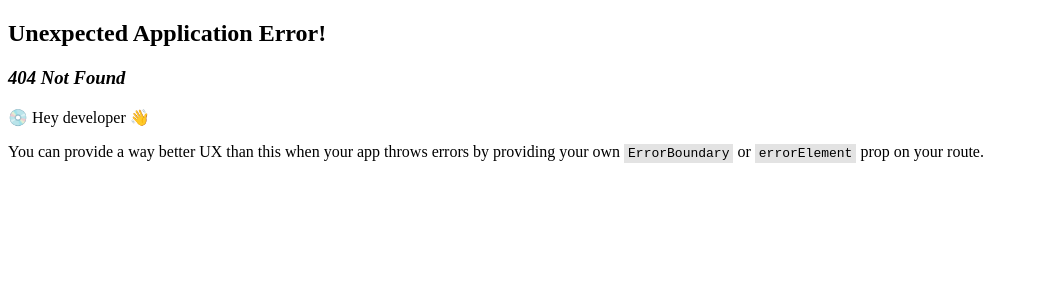
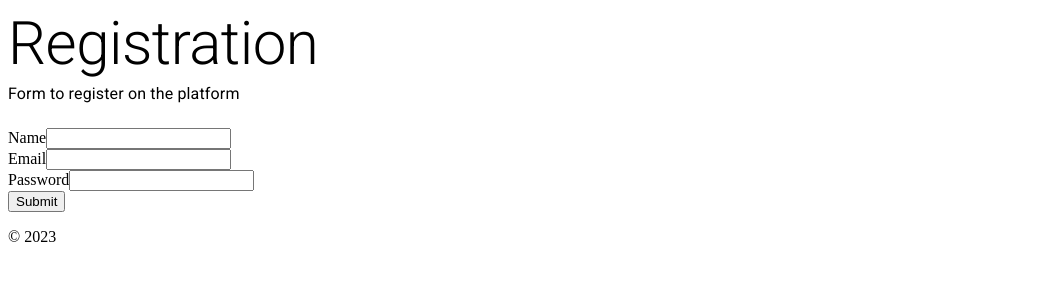
Before and after one commit to ifspcodelab/codeodyssey-frontend, a React (Vite) app: page /registration in a window 1280 px wide. Before the commit this address had no page. Shown: the top 300 px of the page, without its empty margins (0-1039 px from the left). Built offline with nearby package versions, Linux system fonts and the light colour scheme.

Commit message:
feat: add registration form and route

```diff
--- a/src/App.tsx
+++ b/src/App.tsx
@@ -1,7 +1,13 @@
 import {Outlet} from "react-router-dom";
+import PageHeader from "./components/PageHeader";
+import PageFooter from "./components/PageFooter";
 
 function App() {
-    return <Outlet/>
+    return (
+        <div>
+            <Outlet/>
+        </div>
+    )
 }
 
 export default App
--- a/src/main.tsx
+++ b/src/main.tsx
@@ -7,6 +7,7 @@ import TermsOfUse from "./pages/TermsOfUse";
 import PrivacyPolicy from "./pages/PrivacyPolicy";
 import Contact from "./pages/Contact";
 import './locales/i18n.ts'
+import Registration from "./pages/Registration";
 
 const router = createBrowserRouter([
     {
@@ -16,6 +17,10 @@ const router = createBrowserRouter([
             {
                 path: "",
                 element: <Home/>
+            },
+            {
+                path: "registration",
+                element: <Registration/>
             },
             {
                 path: "terms-of-use",
--- a/src/pages/Home/index.tsx
+++ b/src/pages/Home/index.tsx
@@ -1,7 +1,16 @@
+import PageHeader from "../../components/PageHeader";
+import PageFooter from "../../components/PageFooter";
+import {Link} from "react-router-dom";
+
 function Home() {
     return (
         <>
+            <PageHeader title={'Home'} text={"Application's home"}/>
             <h1>Home Page</h1>
+            <nav>
+                <Link to={"/registration"}>Registration</Link>
+            </nav>
+            <PageFooter/>
         </>
     );
 }
--- /dev/null
+++ b/src/pages/Registration/index.tsx
@@ -0,0 +1,48 @@
+import React, {useState} from 'react';
+import PageHeader from "../../components/PageHeader";
+import PageFooter from "../../components/PageFooter";
+
+interface RegistrationData {
+    name: string;
+    email: string;
+    password: string;
+}
+
+function Registration() {
+    const registrationData: RegistrationData = {name: "", email: "", password: ""}
+    const [formData, setFormData] = useState(registrationData)
+
+    const inputChangeHandler = (event: React.ChangeEvent<HTMLInputElement>) => {
+        const {name, value} = event.target
+        setFormData({...formData, [name]: value})
+    }
+
+    const handleSubmit = (event: React.FormEvent<HTMLFormElement>) => {
+        event.preventDefault()
+        console.log(formData)
+    }
+
+    return (
+        <>
+            <PageHeader title={"Registration"} text={"Form to register on the platform"}/>
+            <form onSubmit={handleSubmit}>
+                <div>
+                    <label htmlFor={"name"}>Name</label>
+                    <input type="text" name="name" onChange={inputChangeHandler}/>
+                </div>
+                <div>
+                    <label htmlFor={"email"}>Email</label>
+                    <input type="text" name="email" onChange={inputChangeHandler}/>
+                </div>
+                <div>
+                    <label htmlFor={"password"}>Password</label>
+                    <input type="password" name="password" onChange={inputChangeHandler}/>
+                </div>
+                <button type="submit">Submit</button>
+            </form>
+            <PageFooter/>
+        </>
+    );
+}
+
+export default Registration;
```
